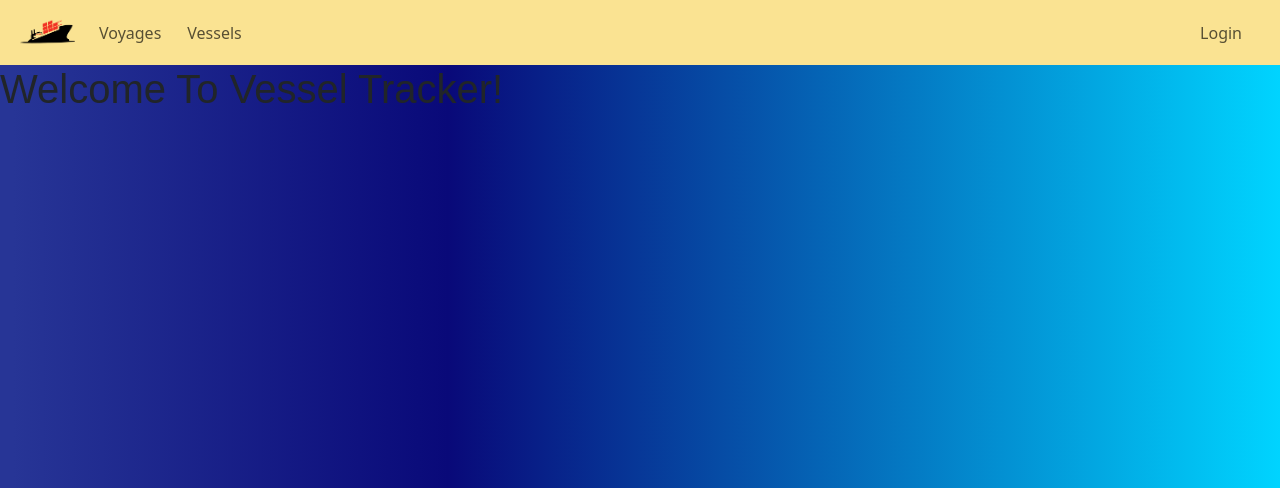
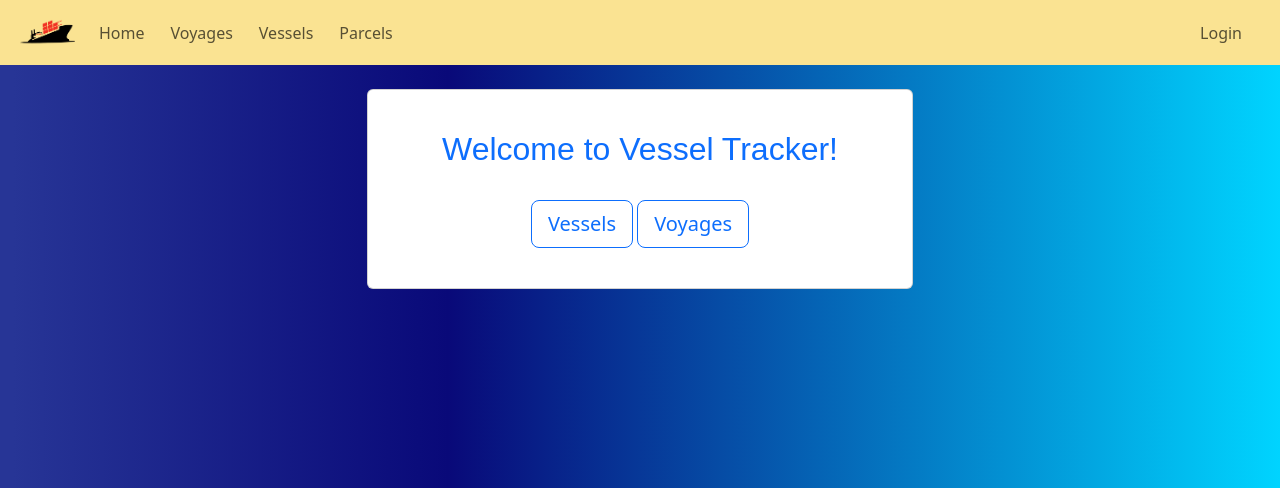
Before and after one commit to tanjil-dev/VesselTracker, a Django app: page / in a window 1280 px wide. Shown: the top 488 px of the page. Run offline with Django 3.2, Linux system fonts and the light colour scheme; some libraries are stand-ins or nearby versions.

Commit message:
code & ui refactor

```diff
--- a/user/forms.py
+++ b/user/forms.py
@@ -4,8 +4,6 @@
 
 class RegistrationForm(UserCreationForm):
     email = forms.EmailField()
-    password1 = forms.PasswordInput()
-    password2 = forms.PasswordInput()
     class Meta:
         model = User
         fields = ['username', 'email', 'password1', 'password2']
--- a/user/templates/login.html
+++ b/user/templates/auth/login.html
@@ -10,7 +10,6 @@
                 </div>
                 {% endfor %}
             <div class="d-flex justify-content-center">
-
                 <h3 id="form-title">Login</h3>
             </div>
             <div class="d-flex justify-content-center form_container">
--- a/user/templates/signup.html
+++ b/user/templates/auth/signup.html
@@ -8,7 +8,6 @@
                 <h3 id="form-title">User Registration</h3>
             </div>
             <div class="d-flex justify-content-center form_container">
-
                 <form method="POST" action="">
                     {% csrf_token %}
                     <div class="input-group mb-3">
--- a/user/templates/home.html
+++ /dev/null
@@ -1,4 +0,0 @@
-{% extends "base.html" %}
-{% block content %}
-<h1>Welcome To Vessel Tracker!</h1>
-{% endblock content %}
--- a/user/templates/nav.html
+++ b/user/templates/nav.html
@@ -8,22 +8,28 @@
     </button>
     <div class="navbar-collapse collapse" id="navbarNavAltMarkup">
         <div class="navbar-nav">
-            <a class="nav-item nav-link btn btn-outline-warning my-2 my-sm-0" href="{% url 'voyage' %}">Voyages</a>
+            <a class="nav-item nav-link btn btn-outline-primary" href="{% url 'home' %}">Home</a>
         </div>
         <div class="navbar-nav">
-            <a class="nav-item nav-link btn btn-outline-warning my-2 my-sm-0" href="{% url 'vessel' %}">Vessels</a>
+            <a class="nav-item nav-link btn btn-outline-primary" href="{% url 'voyage' %}">Voyages</a>
+        </div>
+        <div class="navbar-nav">
+            <a class="nav-item nav-link btn btn-outline-primary" href="{% url 'vessel' %}">Vessels</a>
+        </div>
+        <div class="navbar-nav">
+            <a class="nav-item nav-link btn btn-outline-primary" href="#">Parcels</a>
         </div>
         <div class="navbar-nav ms-auto nav1">
             {% if user.is_authenticated %}
             <div class="dropdown">
-                <button class="btn btn-outline-warning active dropdown-toggle" type="button" id="dropdownMenuButton1" data-bs-toggle="dropdown" aria-expanded="false">{{request.user}}</button>
+                <button class="btn btn-outline-primary active dropdown-toggle" type="button" id="dropdownMenuButton1" data-bs-toggle="dropdown" aria-expanded="false">{{request.user}}</button>
                 <ul class="dropdown-menu dropdown-menu-end" aria-labelledby="dropdownMenuButton1">
                     <li><a class="dropdown-item" href="{% url 'profile' %}">Profile</a></li>
                     <li><a class="dropdown-item" href="{% url 'logout' %}">Logout</a></li>
                 </ul>
             </div>
             {% else %}
-            <a class="nav-item nav-link btn btn-outline-warning my-2 my-sm-0" href="{% url 'login' %}">Login</a>
+            <a class="nav-item nav-link btn btn-outline-primary" href="{% url 'login' %}">Login</a>
             {% endif %}
         </div>
     </div>
--- /dev/null
+++ b/user/templates/user/home.html
@@ -0,0 +1,32 @@
+{% extends "base.html" %}
+{% block content %}
+<br>
+<div class="container">
+    <div class="row justify-content-center">
+        <div class="col-md-6">
+            <div class="card card-profile">
+                <div class="card-body">
+                    {% for message in messages %}
+                    <div class="alert alert-primary alert-dismissible fade show" role="alert">
+                        <strong>{{ message }}</strong>
+                        <button type="button" class="btn-close" data-bs-dismiss="alert" aria-label="Close"></button>
+                    </div>
+                    {% endfor %}
+                    <div class="media text-center">
+                        <br>
+                        <h2 class="text-primary">Welcome to Vessel Tracker!</h2>
+                        <br>
+                        <div class="media-body">
+                            <a class="btn btn-outline-primary btn-lg" type="button" href="{% url 'vessel' %}">Vessels</a>
+                            <a class="btn btn-outline-primary btn-lg" type="button" href="{% url 'voyage' %}">Voyages</a>
+                        </div>
+                        <br>
+                    </div>
+                </div>
+
+            </div>
+        </div>
+    </div>
+</div>
+<br>
+{% endblock content %}
--- a/user/urls.py
+++ b/user/urls.py
@@ -4,7 +4,9 @@
 urlpatterns = [
     path('', HomeView.as_view(), name='home'),
     path('voyage/', VoyageListView.as_view(), name='voyage'),
+    path('voyage/<int:pk>/', VoyageDetailView.as_view(), name='voyage-detail'),
     path('vessel/', VesselListView.as_view(), name='vessel'),
+    path('vessel/<int:pk>/', VesselDetailView.as_view(), name='vessel-detail'),
     path('profile/', profile, name='profile'),
     path('login/', Login, name='login'),
     path('signup/', Signup, name='signup'),
--- a/user/views.py
+++ b/user/views.py
@@ -1,30 +1,51 @@
 from django.shortcuts import render, redirect
 from django.contrib.auth.decorators import login_required
 from django.contrib import messages
-from django.views.generic import ListView, TemplateView
+from django.views.generic import ListView, TemplateView, DetailView, View
 from django.contrib.auth import authenticate, login as auth_login, logout
 from VesselAPIs.models import *
 from user.forms import *
 
 class HomeView(TemplateView):
-    template_name = 'home.html'
+    template_name = 'user/home.html'
 class VoyageListView(ListView):
     model = Voyage
-    template_name = 'voyage.html'
+    template_name = 'user/voyage.html'
     context_object_name = 'data'
     ordering = ['-start_time']
 
 class VesselListView(ListView):
     model = Vessel
-    template_name = 'vessel.html'
+    template_name = 'user/vessel.html'
     context_object_name = 'data'
     ordering = ['-created_at']
+
+class VoyageDetailView(View):
+    template = 'user/voyage_detail.html'
+    data = None
+    def get(self, request, pk):
+        self.data = Voyage.objects.get(id=pk)
+        context = {
+            'data': self.data
+        }
+        return render(request, template_name=self.template, context=context)
+
+class VesselDetailView(View):
+    template = 'user/vessel_detail.html'
+    data = None
+
+    def get(self, request, pk):
+        self.data = Vessel.objects.get(id=pk)
+        context = {
+            'data': self.data
+        }
+        return render(request, template_name=self.template, context=context)
 
 def Login(request):
     if request.user.is_authenticated:
         return redirect('home')
     else:
-        template = 'login.html'
+        template = 'auth/login.html'
         if request.method == 'POST':
             username = request.POST.get('username')
             password = request.POST.get('password')
@@ -43,7 +64,7 @@
     if request.user.is_authenticated:
         return redirect('home')
     else:
-        template = 'signup.html'
+        template = 'auth/signup.html'
         form = RegistrationForm()
         if request.method == "POST":
             form = RegistrationForm(request.POST)
@@ -62,7 +83,7 @@
     if request.user.is_authenticated:
         logout(request)
         messages.success(request, 'You are logged out!')
-        return redirect('login')
+        return redirect('home')
 
 @login_required(login_url='login')
 def profile(request):
@@ -82,4 +103,4 @@
         'form1': user_form,
         'form2': profile_form
     }
-    return render(request, template_name='profile.html', context=context)
+    return render(request, template_name='user/profile.html', context=context)
```
Also changed, not shown: user/models.py (+6 -5 lines), user/templates/sidebar.html (deleted, +0 -35 lines), user/templates/user/vessel_detail.html (added, +19 -0 lines), user/templates/user/voyage_detail.html (added, +29 -0 lines), README.md, user/migrations/0001_initial.py, user/migrations/0002_alter_profile_gender.py (deleted), user/templates/user/profile.html (renamed from user/templates/profile.html), user/templates/user/vessel.html (renamed from user/templates/vessel.html), user/templates/user/voyage.html (renamed from user/templates/voyage.html).
